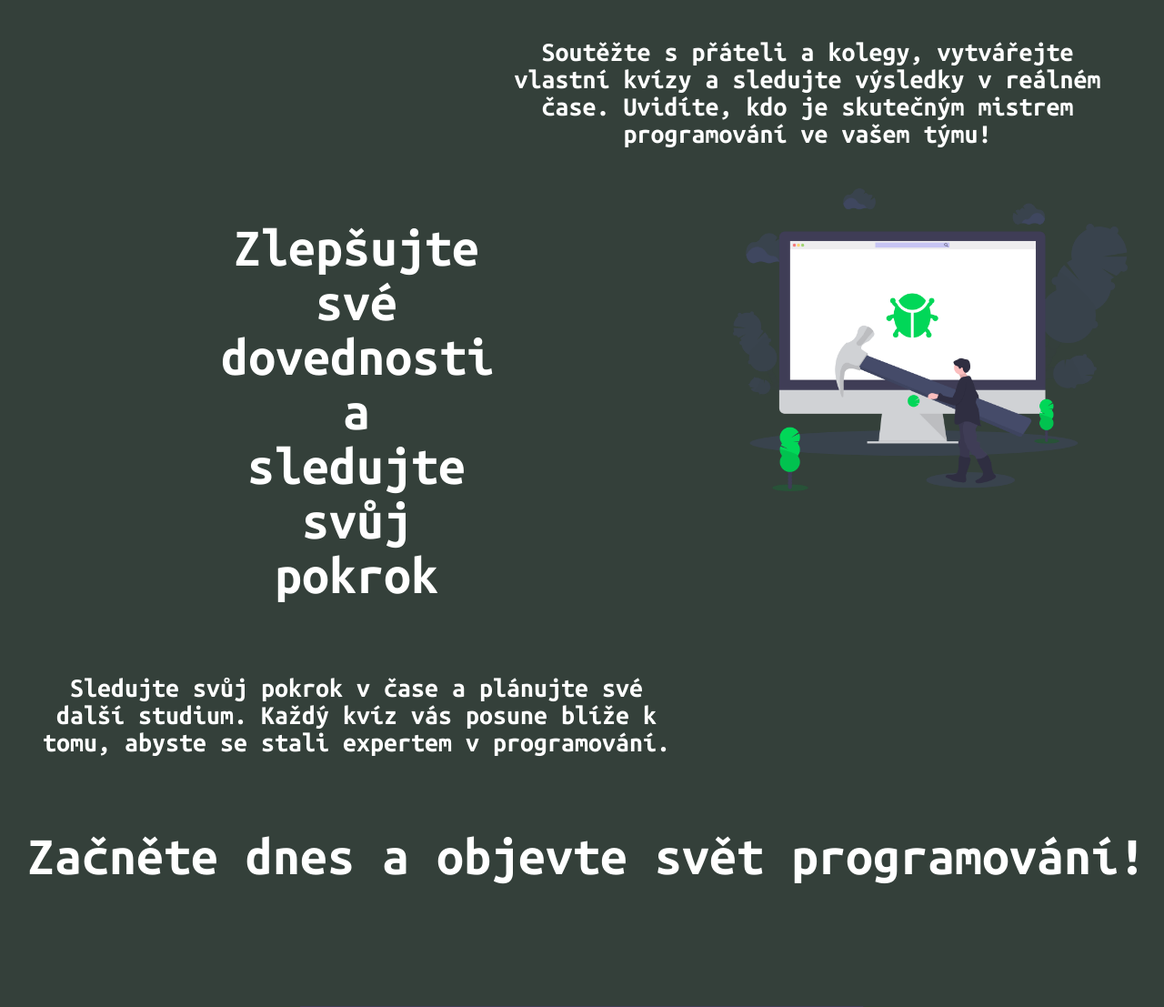
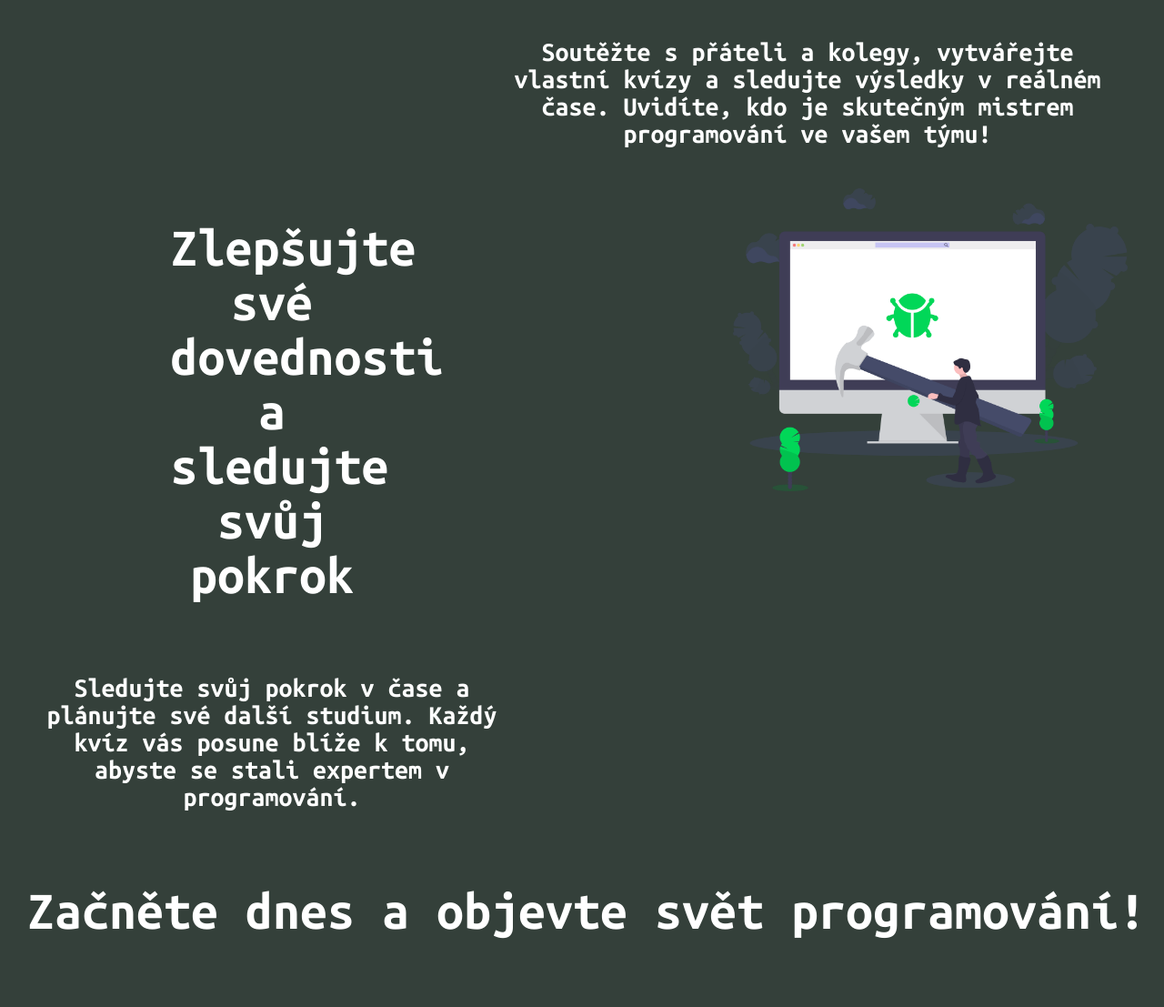
Before and after one commit to VanRhapsody/PersonalProject, a Flask app: page / in a window 1280 px wide. Shown: the part 2022-3129 px from the top of the page at 91% size. Run offline with Flask 3, Linux system fonts and the light colour scheme.

Commit message:
Oprava stylování

```diff
--- a/templates/pages/index.html
+++ b/templates/pages/index.html
@@ -33,13 +33,13 @@
 
 </div>
 </div>
-
+<br>
 <div class="element-main-menu">
-<div class="align-left" style="width: 60%;">
+<div class="align-left" style="width: 45%;">
     <h2 style="width: 40%;">Zlepšujte své dovednosti a sledujte svůj pokrok</h2>
     <h3>Sledujte svůj pokrok v čase a plánujte své další studium. Každý kvíz vás posune blíže k tomu, abyste se stali expertem v programování.</h3>
 </div>
-<img src="static\images\bug.png" class="main-menu-img" style="float: right;  margin: 0;" alt="">
+<img src="static\images\bug.png" class="main-menu-img" style="float: right; margin: 0;" alt="">
 </div>
 
 <div class="element-main-menu">
```
Also changed, not shown: database.db.
